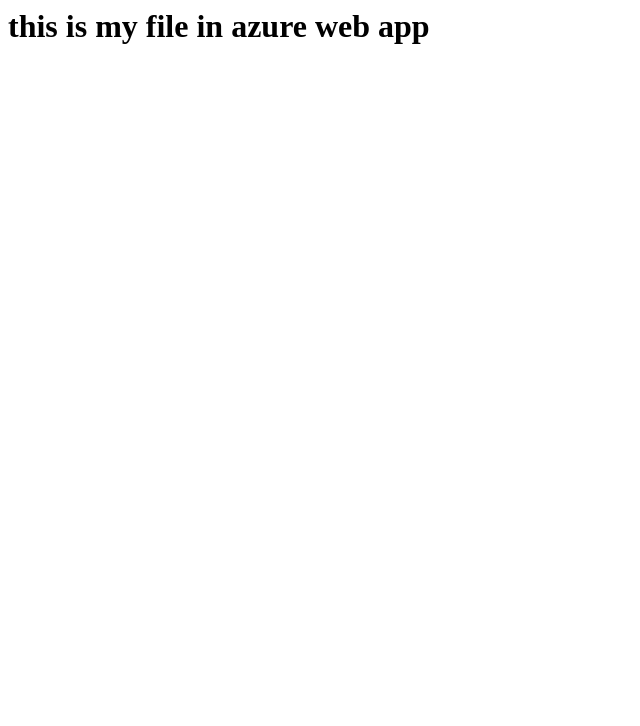
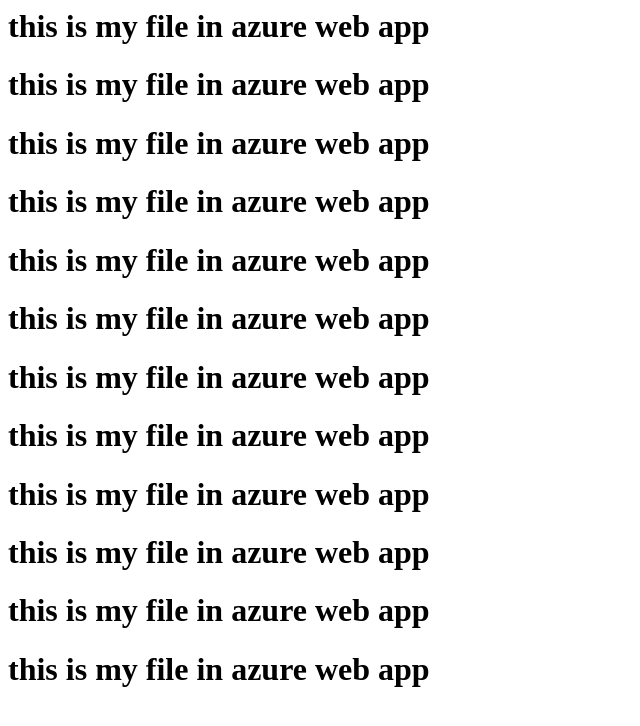
Before and after one commit to kumarself10/azurerepo, a plain HTML site: page index.html in a window 1280 px wide. Shown: the whole page, without its empty margins (0-640 px from the left). Drawn offline with Linux system fonts and the light colour scheme.

Commit message:
Update index.html

```diff
--- a/index.html
+++ b/index.html
@@ -1 +1,12 @@
 <h1> this is my file in azure web app</h1>
+<h1> this is my file in azure web app</h1>
+<h1> this is my file in azure web app</h1>
+<h1> this is my file in azure web app</h1>
+<h1> this is my file in azure web app</h1>
+<h1> this is my file in azure web app</h1>
+<h1> this is my file in azure web app</h1>
+<h1> this is my file in azure web app</h1>
+<h1> this is my file in azure web app</h1>
+<h1> this is my file in azure web app</h1>
+<h1> this is my file in azure web app</h1>
+<h1> this is my file in azure web app</h1>
```
